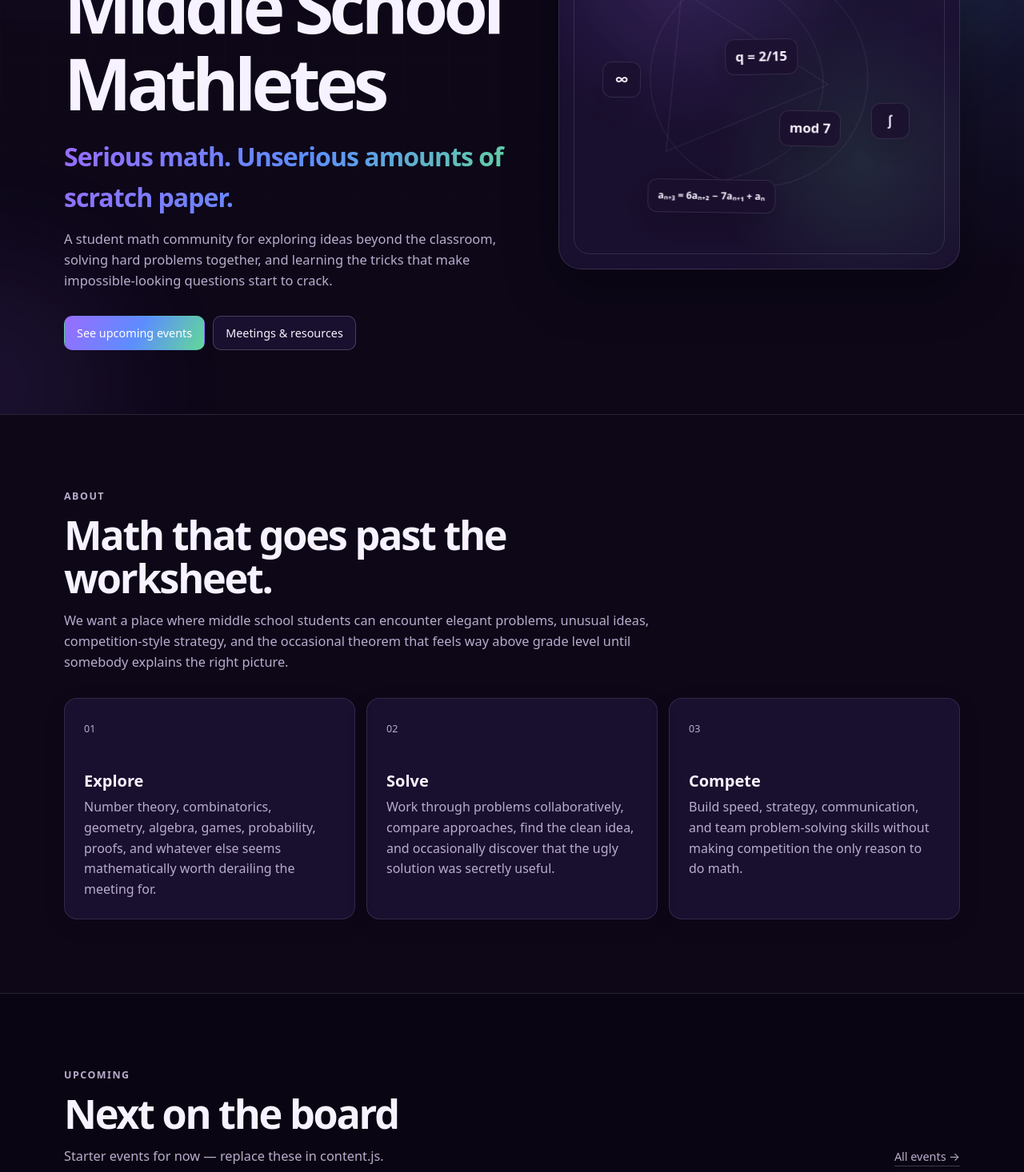
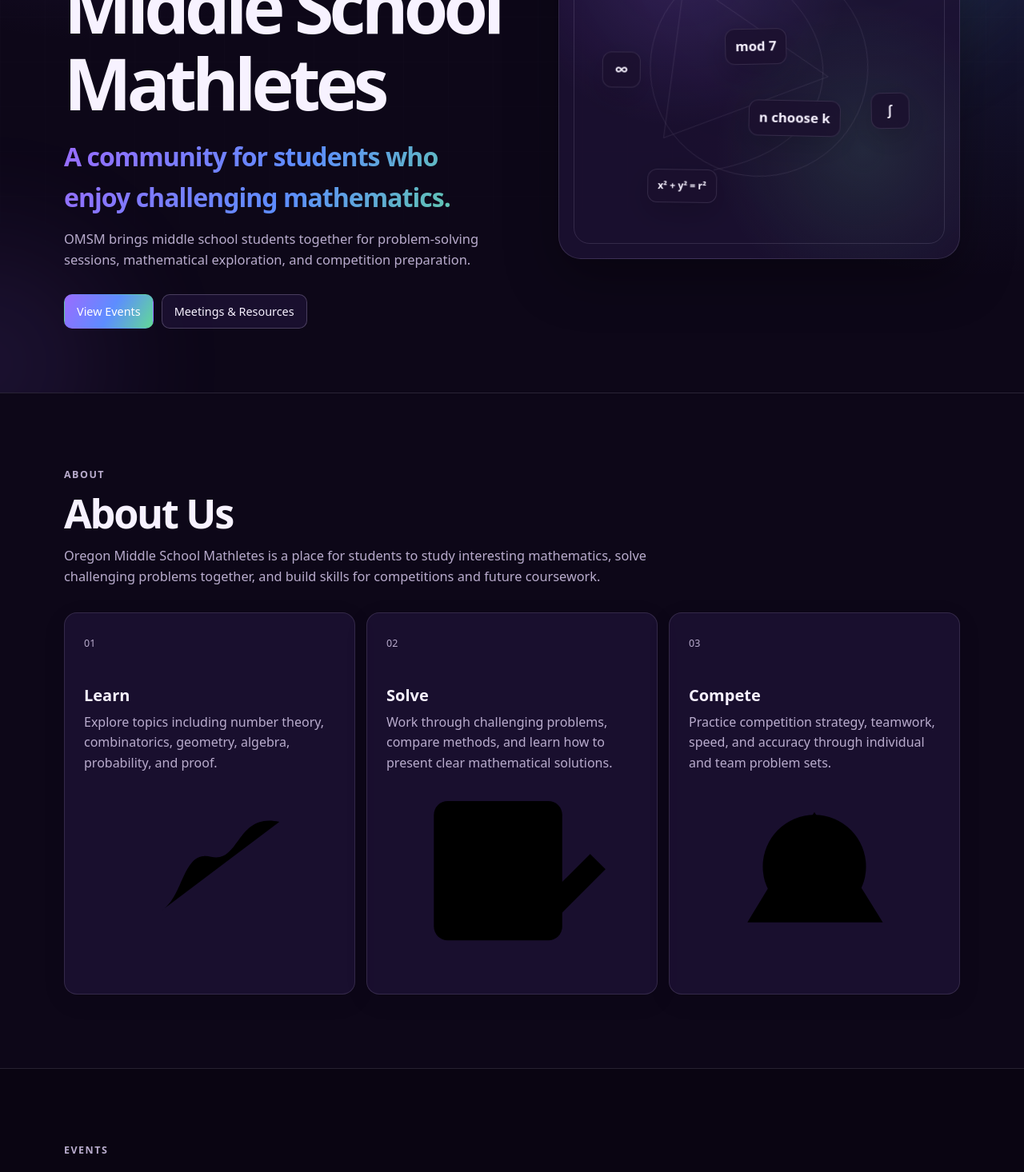
Before and after one commit to Kuku371/omsmathletes, a React (Create React App) app: page / in a window 1280 px wide. Shown: the part 380-1846 px from the top of the page at 80% size. Built offline with nearby package versions, Linux system fonts and the light colour scheme; a web font is replaced by a local one.

Commit message:
Refactor text and structure in Home.js
Updated text content and improved formatting in Home.js.

```diff
--- a/src/Home.js
+++ b/src/Home.js
@@ -1,12 +1,16 @@
 import { Link } from "react-router-dom";
 import Reveal from "./Reveal";
+import MathDoodle from "./MathDoodle";
 import { events } from "./content";
 
 function formatEventDate(dateString) {
-  return new Date(`${dateString}T12:00:00`).toLocaleDateString("en-US", {
-    month: "short",
-    day: "numeric"
-  });
+  return new Date(`${dateString}T12:00:00`).toLocaleDateString(
+    "en-US",
+    {
+      month: "short",
+      day: "numeric"
+    }
+  );
 }
 
 function MathField() {
@@ -15,41 +19,37 @@ function MathField() {
       text: "∑",
       className: "math-piece p1"
     },
-
     {
       text: "π",
       className: "math-piece p2"
     },
-
     {
       text: "∞",
       className: "math-piece p3"
     },
-
     {
       text: "∫",
       className: "math-piece p4"
     },
-
     {
-      text: "aₙ₊₃ = 6aₙ₊₂ − 7aₙ₊₁ + aₙ",
+      text: "x² + y² = r²",
       className: "math-piece p5 wide"
     },
-
     {
-      text: "q = 2/15",
+      text: "mod 7",
       className: "math-piece p6"
     },
-
     {
-      text: "mod 7",
+      text: "n choose k",
       className: "math-piece p7"
     }
   ];
 
   return (
-    <div className="math-field" aria-hidden="true">
-
+    <div
+      className="math-field"
+      aria-hidden="true"
+    >
       <svg
         className="math-orbit"
         viewBox="0 0 520 520"
@@ -73,7 +73,6 @@ function MathField() {
           {piece.text}
         </span>
       ))}
-
     </div>
   );
 }
@@ -94,14 +93,11 @@ export default function Home() {
 
   return (
     <>
-
       <section className="hero">
-
         <div className="aurora aurora--one" />
         <div className="aurora aurora--two" />
 
         <div className="wrap hero__grid">
-
           <Reveal className="hero__copy">
 
             <div
@@ -112,7 +108,7 @@ export default function Home() {
             </div>
 
             <p className="kicker">
-              Oregon • middle school mathematics
+              Oregon • Middle School Mathematics
             </p>
 
             <h1>
@@ -120,13 +116,13 @@ export default function Home() {
             </h1>
 
             <p className="hero__tagline">
-              Serious math. Unserious amounts of scratch paper.
+              A community for students who enjoy challenging mathematics.
             </p>
 
             <p className="hero__blurb">
-              A student math community for exploring ideas beyond the
-              classroom, solving hard problems together, and learning the
-              tricks that make impossible-looking questions start to crack.
+              OMSM brings middle school students together for
+              problem-solving sessions, mathematical exploration,
+              and competition preparation.
             </p>
 
             <div className="hero__actions">
@@ -135,14 +131,14 @@ export default function Home() {
                 className="button button--primary"
                 to="/events"
               >
-                See upcoming events
+                View Events
               </Link>
 
               <Link
                 className="button button--ghost"
                 to="/meetings"
               >
-                Meetings & resources
+                Meetings & Resources
               </Link>
 
             </div>
@@ -159,6 +155,7 @@ export default function Home() {
         </div>
       </section>
 
+
       <section className="home-section">
 
         <div className="wrap">
@@ -172,19 +169,20 @@ export default function Home() {
             <div className="section-heading">
 
               <h2>
-                Math that goes past the worksheet.
+                About Us
               </h2>
 
               <p>
-                We want a place where middle school students can encounter
-                elegant problems, unusual ideas, competition-style strategy,
-                and the occasional theorem that feels way above grade level
-                until somebody explains the right picture.
+                Oregon Middle School Mathletes is a place for
+                students to study interesting mathematics, solve
+                challenging problems together, and build skills
+                for competitions and future coursework.
               </p>
 
             </div>
 
           </Reveal>
+
 
           <div className="about-grid">
 
@@ -192,55 +190,88 @@ export default function Home() {
               className="feature-card"
               delay={40}
             >
+
               <span className="feature-card__symbol">
                 01
               </span>
 
-              <h3>Explore</h3>
+              <h3>
+                Learn
+              </h3>
 
               <p>
-                Number theory, combinatorics, geometry, algebra, games,
-                probability, proofs, and whatever else seems mathematically
-                worth derailing the meeting for.
+                Explore topics including number theory,
+                combinatorics, geometry, algebra, probability,
+                and proof.
               </p>
+
+              <MathDoodle
+                variant="graph"
+                className="feature-card__doodle"
+              />
+
             </Reveal>
+
 
             <Reveal
               className="feature-card"
               delay={100}
             >
+
               <span className="feature-card__symbol">
                 02
               </span>
 
-              <h3>Solve</h3>
+              <h3>
+                Solve
+              </h3>
 
               <p>
-                Work through problems collaboratively, compare approaches,
-                find the clean idea, and occasionally discover that the ugly
-                solution was secretly useful.
+                Work through challenging problems, compare
+                methods, and learn how to present clear
+                mathematical solutions.
               </p>
+
+              <MathDoodle
+                variant="notebook"
+                className="feature-card__doodle"
+              />
+
             </Reveal>
+
 
             <Reveal
               className="feature-card"
               delay={160}
             >
+
               <span className="feature-card__symbol">
                 03
               </span>
 
-              <h3>Compete</h3>
+              <h3>
+                Compete
+              </h3>
 
               <p>
-                Build speed, strategy, communication, and team problem-solving
-                skills without making competition the only reason to do math.
+                Practice competition strategy, teamwork, speed,
+                and accuracy through individual and team
+                problem sets.
               </p>
+
+              <MathDoodle
+                variant="geometry"
+                className="feature-card__doodle"
+              />
+
             </Reveal>
 
           </div>
+
         </div>
+
       </section>
+
 
       <section className="home-section home-section--events">
 
@@ -249,7 +280,7 @@ export default function Home() {
           <Reveal>
 
             <p className="section-label">
-              Upcoming
+              Events
             </p>
 
             <div className="section-heading section-heading--row">
@@ -257,11 +288,11 @@ export default function Home() {
               <div>
 
                 <h2>
-                  Next on the board
+                  Upcoming Events
                 </h2>
 
                 <p>
-                  Starter events for now — replace these in content.js.
+                  See the next scheduled OMSM meetings and workshops.
                 </p>
 
               </div>
@@ -270,12 +301,13 @@ export default function Home() {
                 className="text-link"
                 to="/events"
               >
-                All events →
+                View all events →
               </Link>
 
             </div>
 
           </Reveal>
+
 
           <div className="event-preview-grid">
 
@@ -283,7 +315,7 @@ export default function Home() {
 
               <Reveal
                 className="event-preview"
-                key={event.date}
+                key={event.date + event.title}
                 delay={index * 80}
               >
 
@@ -318,6 +350,7 @@ export default function Home() {
           </div>
 
         </div>
+
       </section>
 
     </>
```
